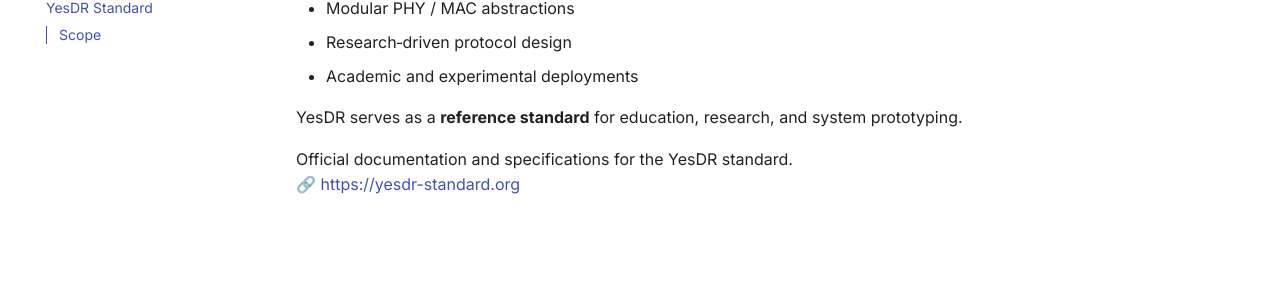
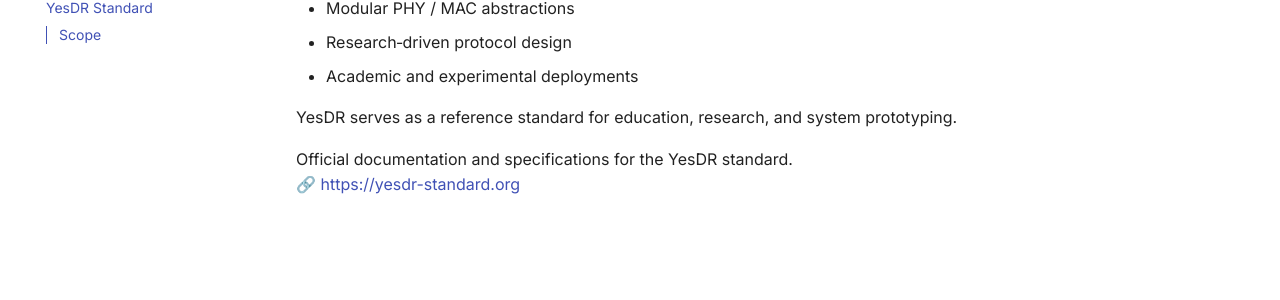
Before and after one commit to chandharlabs/chandhar-docs, an MkDocs documentation site: the page built from docs/press/yesdr.md, in a window 1280 px wide. Shown: the part 467-767 px from the top of the page. Built offline with MkDocs 1.6.1 and Material for MkDocs 9.7.7, drawn with Linux system fonts in a browser that asks for light colours.

```diff
--- a/docs/press/yesdr.md
+++ b/docs/press/yesdr.md
@@ -9,7 +9,7 @@
 - Research‑driven protocol design
 - Academic and experimental deployments
 
-YesDR serves as a **reference standard** for education,
+YesDR serves as a reference standard for education,
 research, and system prototyping.
 
 Official documentation and specifications for the YesDR standard.
```
